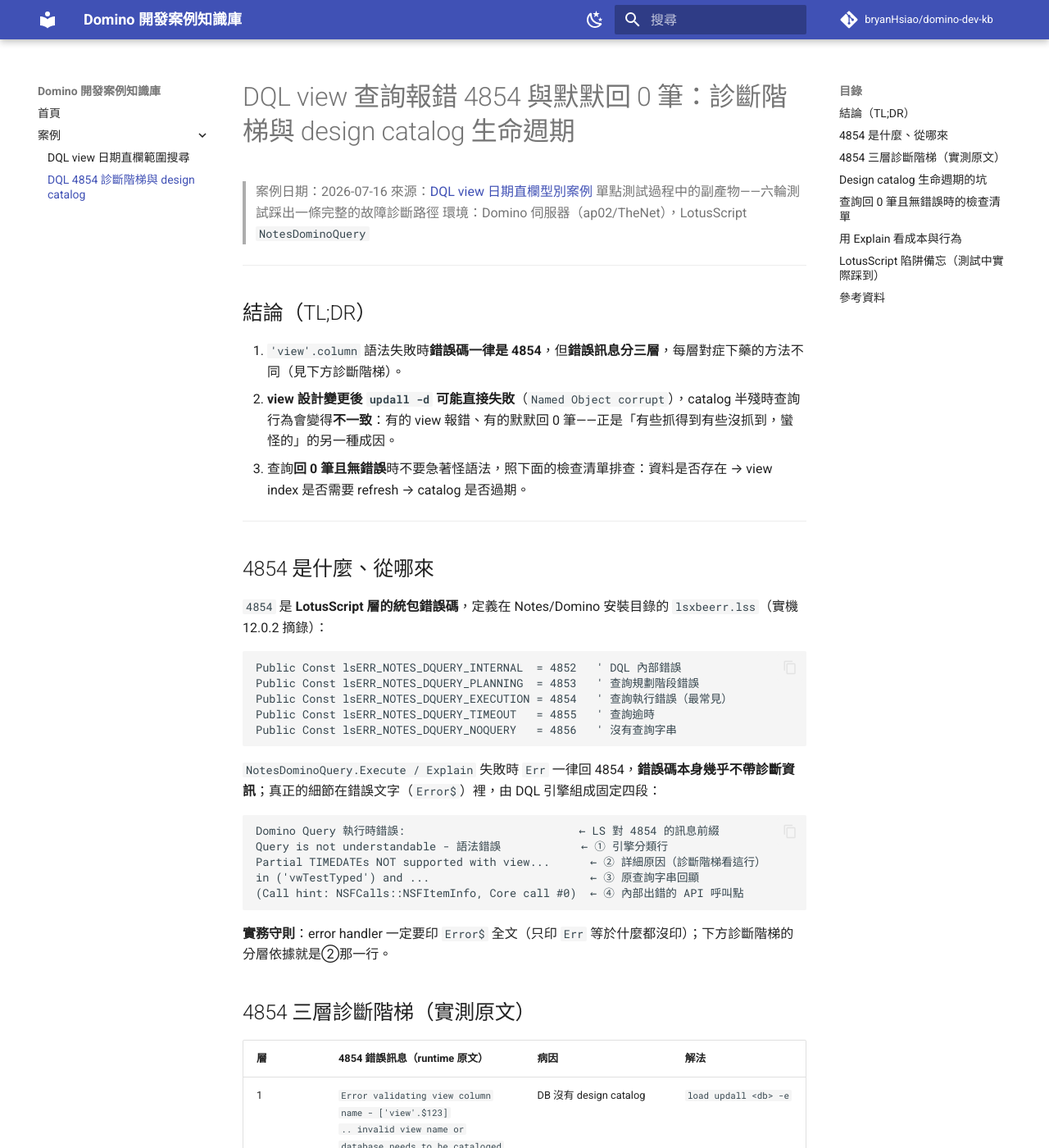
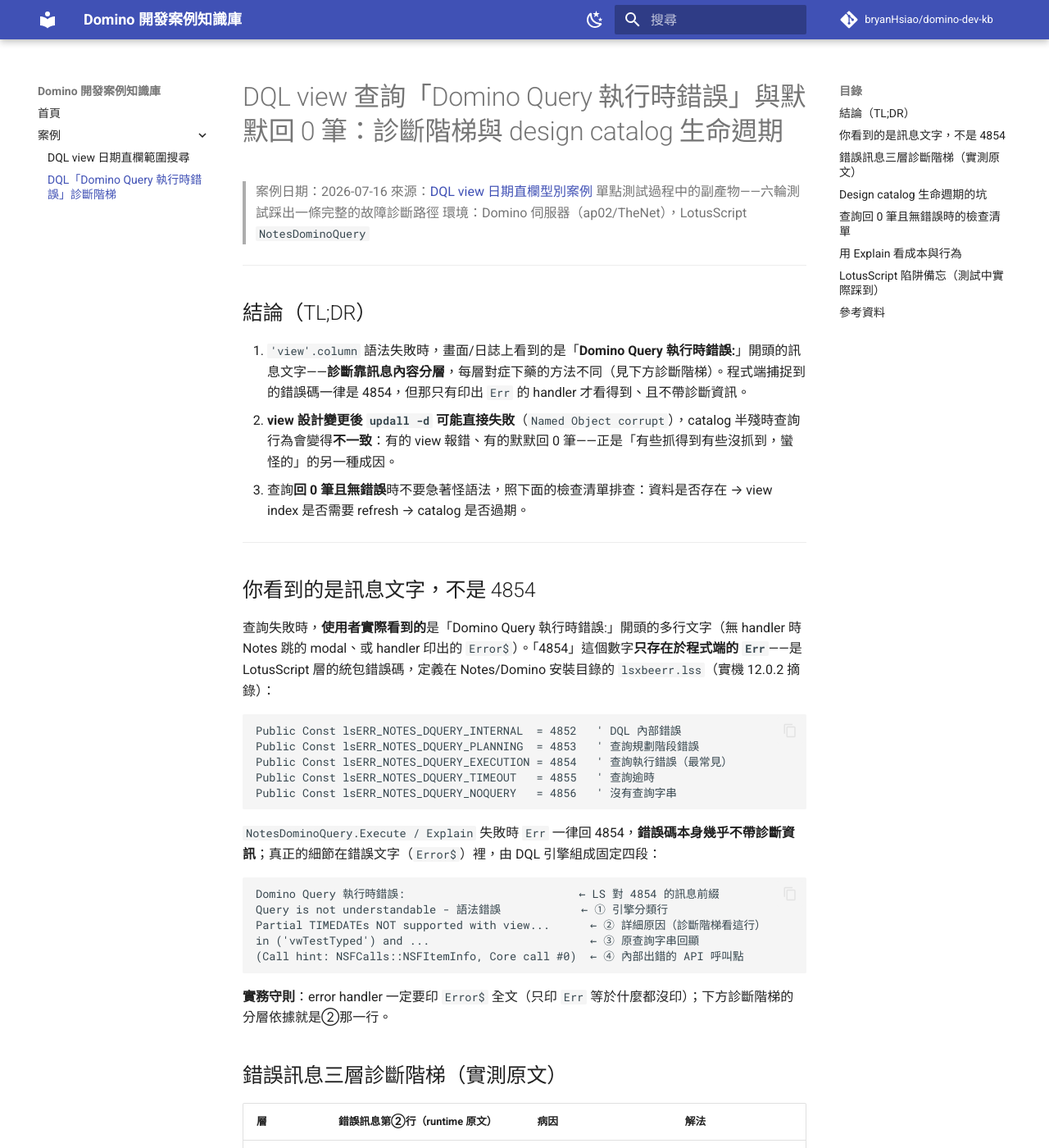
Before and after one commit to bryanHsiao/domino-dev-kb, an MkDocs documentation site: the page built from docs/cases/2026-07-16-dql-4854-diagnostic-ladder.md, in a window 1280 px wide and 1400 px high. Shown: the whole window at 82% size. Built offline with MkDocs 1.6.1 and Material for MkDocs 9.7.7, drawn with Linux system fonts in a browser that asks for light colours; comment, search, counter and statistics services are not loaded.

Commit message:
標題改以使用者實際看到的錯誤訊息為主、4854 降為程式端補充

````diff
--- a/docs/cases/2026-07-16-dql-4854-diagnostic-ladder.md
+++ b/docs/cases/2026-07-16-dql-4854-diagnostic-ladder.md
@@ -1,4 +1,4 @@
-# DQL view 查詢報錯 4854 與默默回 0 筆：診斷階梯與 design catalog 生命週期
+# DQL view 查詢「Domino Query 執行時錯誤」與默默回 0 筆：診斷階梯與 design catalog 生命週期
 
 > 案例日期：2026-07-16
 > 來源：[DQL view 日期直欄型別案例](2026-07-16-dql-view-date-column.md) 單點測試過程中的副產物——六輪測試踩出一條完整的故障診斷路徑
@@ -8,15 +8,15 @@
 
 ## 結論（TL;DR）
 
-1. `'view'.column` 語法失敗時**錯誤碼一律是 4854**，但**錯誤訊息分三層**，每層對症下藥的方法不同（見下方診斷階梯）。
+1. `'view'.column` 語法失敗時，畫面/日誌上看到的是「**Domino Query 執行時錯誤:**」開頭的訊息文字——**診斷靠訊息內容分層**，每層對症下藥的方法不同（見下方診斷階梯）。程式端捕捉到的錯誤碼一律是 4854，但那只有印出 `Err` 的 handler 才看得到、且不帶診斷資訊。
 2. **view 設計變更後 `updall -d` 可能直接失敗**（`Named Object corrupt`），catalog 半殘時查詢行為會變得**不一致**：有的 view 報錯、有的默默回 0 筆——正是「有些抓得到有些沒抓到，蠻怪的」的另一種成因。
 3. 查詢**回 0 筆且無錯誤**時不要急著怪語法，照下面的檢查清單排查：資料是否存在 → view index 是否需要 refresh → catalog 是否過期。
 
 ---
 
-## 4854 是什麼、從哪來
+## 你看到的是訊息文字，不是 4854
 
-`4854` 是 **LotusScript 層的統包錯誤碼**，定義在 Notes/Domino 安裝目錄的 `lsxbeerr.lss`（實機 12.0.2 摘錄）：
+查詢失敗時，**使用者實際看到的**是「Domino Query 執行時錯誤:」開頭的多行文字（無 handler 時 Notes 跳的 modal、或 handler 印出的 `Error$`）。「4854」這個數字**只存在於程式端的 `Err`**——是 LotusScript 層的統包錯誤碼，定義在 Notes/Domino 安裝目錄的 `lsxbeerr.lss`（實機 12.0.2 摘錄）：
 
 ```lotusscript
 Public Const lsERR_NOTES_DQUERY_INTERNAL  = 4852   ' DQL 內部錯誤
@@ -38,9 +38,9 @@ in ('vwTestTyped') and ...                        ← ③ 原查詢字串回顯
 
 **實務守則**：error handler 一定要印 `Error$` 全文（只印 `Err` 等於什麼都沒印）；下方診斷階梯的分層依據就是②那一行。
 
-## 4854 三層診斷階梯（實測原文）
+## 錯誤訊息三層診斷階梯（實測原文）
 
-| 層 | 4854 錯誤訊息（runtime 原文） | 病因 | 解法 |
+| 層 | 錯誤訊息第②行（runtime 原文） | 病因 | 解法 |
 |---|---|---|---|
 | 1 | `Error validating view column name - ['view'.$123]`<br>`.. invalid view name or database needs to be cataloged via updall -e` | DB 沒有 design catalog | `load updall <db> -e` |
 | 2 | `View never built [viewName] - query term will fail, aborting` | view 建好後**從未被開啟過**、index 不存在——DQL 不會代建 | 開一次 view，或 `load updall <db> -t <view>` |
--- a/mkdocs.yml
+++ b/mkdocs.yml
@@ -32,7 +32,7 @@ nav:
   - 首頁: index.md
   - 案例:
       - DQL view 日期直欄範圍搜尋: cases/2026-07-16-dql-view-date-column.md
-      - DQL 4854 診斷階梯與 design catalog: cases/2026-07-16-dql-4854-diagnostic-ladder.md
+      - DQL「Domino Query 執行時錯誤」診斷階梯: cases/2026-07-16-dql-4854-diagnostic-ladder.md
 
 markdown_extensions:
   - admonition
````
Also changed, not shown: docs/index.md (+1 -1 lines).
